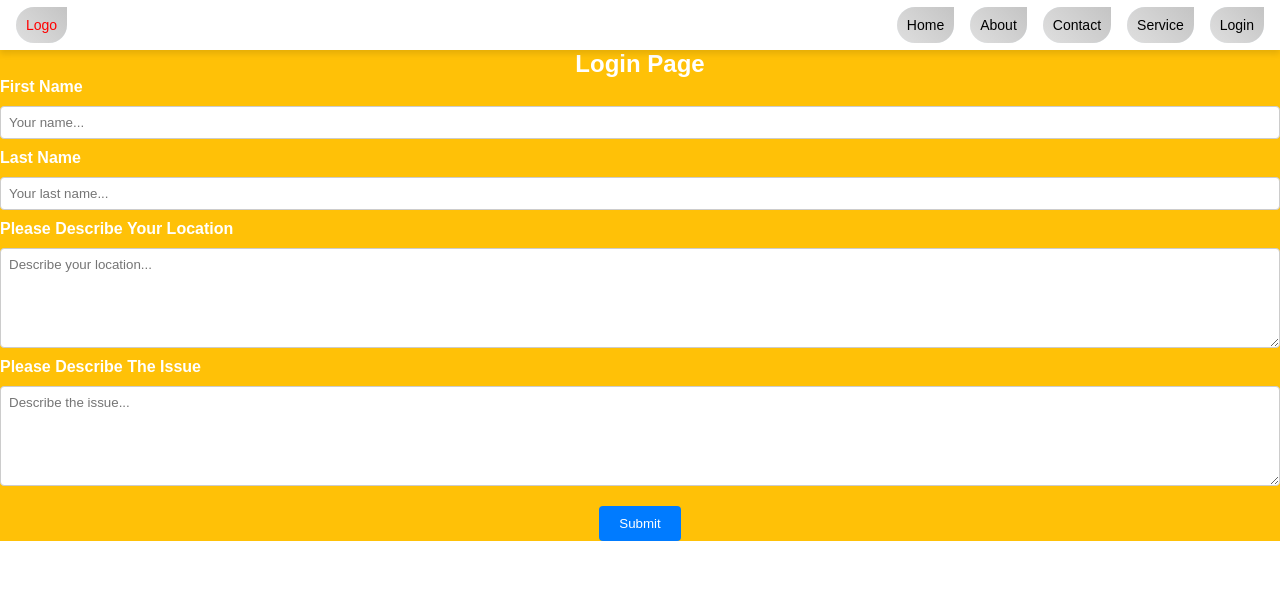
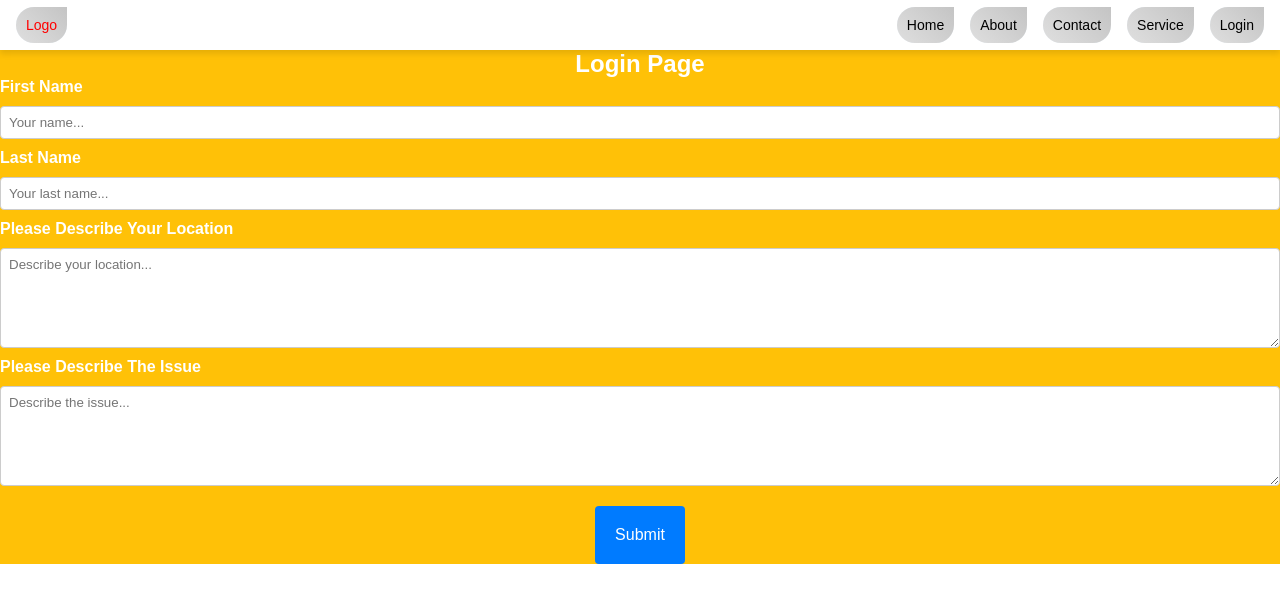
Before and after one commit to Tumumanye-Nelson/NelsonServiceWebsite, a React (Vite) app: page /Login in a window 1280 px wide. Shown: the top 602 px of the page. Built offline with nearby package versions, Linux system fonts and the light colour scheme.

Commit message:
added transition on button in login page

```diff
--- a/src/index.css
+++ b/src/index.css
@@ -423,15 +423,23 @@ p {
    color: white;
    font-weight: 1000;
 }
-.buttonStyle{
-  padding: "10px 20px";
-  cursor: "pointer";
- background-color: "#007BFF";
-  color: "#fff";
-  border: "none";
-  border-radius: "4px";
-  font-size: "16px";
+.buttonStyle {
+  padding: 20px 20px;
+  cursor: pointer;
+  background-color: #007BFF;
+  color: #fff;
+  border: none;
+  border-radius: 4px;
+  font-size: 16px;
+  transition: transform 500ms, background-color 500ms;
 }
+
+.buttonStyle:hover {
+  transform: scale(1.1);
+  background-color: red;
+}
+
+
 .textareaStyle{
   height: "100px";
 
```
